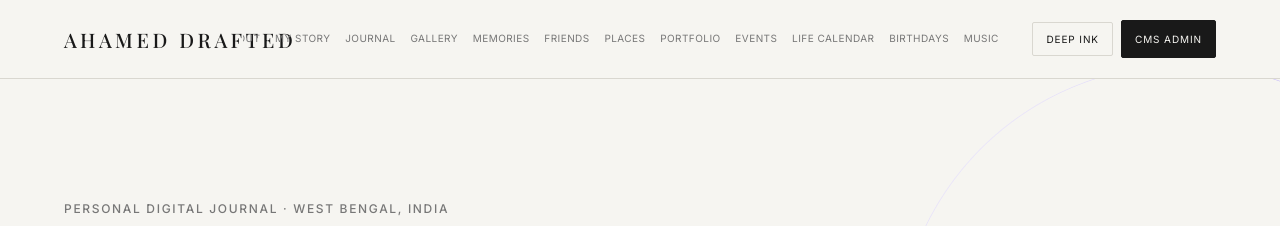
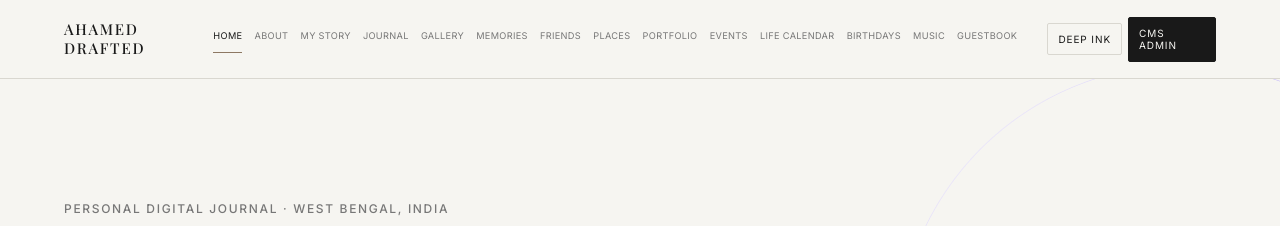
Before and after one commit to ruhulahamed640-sys/saas, a PHP site: page /index.php in a window 1280 px wide. Shown: the top 226 px of the page. Run offline with PHP 8.4, Linux system fonts and the light colour scheme; data that the repository does not hold is empty; some web fonts are replaced.

Commit message:
Prevent desktop navigation overflow and keep theme control visible

```diff
--- a/assets/css/mobile.css
+++ b/assets/css/mobile.css
@@ -173,3 +173,50 @@
 @media (prefers-reduced-motion: reduce) {
   .mobile-menu-toggle, .menu-toggle-icon span { transition: none !important; }
 }
+
+
+/* Final header overflow correction: keep actions visible, scroll only nav links */
+@media (min-width: 1025px) {
+  .site-header__inner {
+    display: flex !important;
+    gap: clamp(10px, 1.2vw, 18px) !important;
+    min-width: 0;
+    overflow: hidden;
+  }
+  .site-header .site-wordmark {
+    flex: 0 0 132px;
+    width: 132px;
+    min-width: 0;
+    font-size: clamp(15px, 1.1vw, 19px);
+    letter-spacing: .12em;
+    white-space: normal;
+  }
+  .site-header .site-nav {
+    flex: 1 1 auto;
+    min-width: 0;
+    width: 0;
+    justify-content: flex-start;
+    gap: clamp(9px, .95vw, 15px);
+    overflow-x: auto;
+    overflow-y: hidden;
+    scrollbar-width: thin;
+    scrollbar-color: var(--border-color) transparent;
+    padding: 0 2px 5px;
+  }
+  .site-header .site-nav__link {
+    flex: 0 0 auto;
+    font-size: clamp(9px, .72vw, 11px);
+    letter-spacing: .035em;
+  }
+  .site-header .header-actions {
+    flex: 0 0 auto;
+    margin-left: 0;
+    gap: 6px;
+  }
+  .site-header .header-actions .btn-editorial {
+    max-width: 88px;
+    white-space: normal;
+    line-height: 1.25;
+    padding: 9px 10px;
+  }
+}
```
